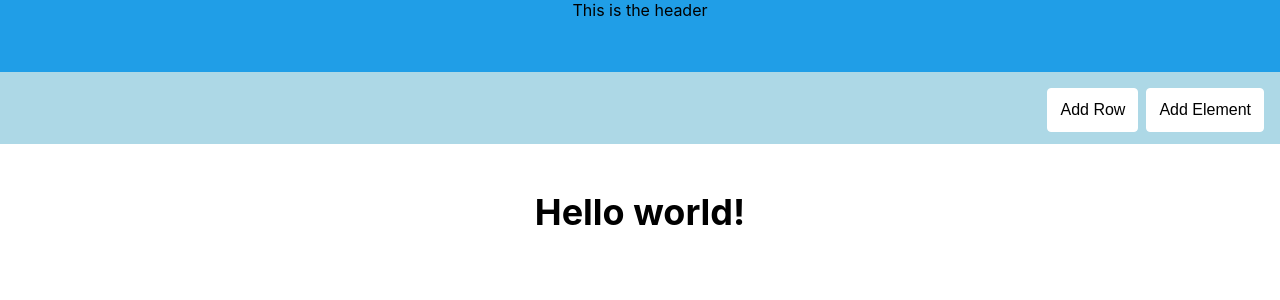
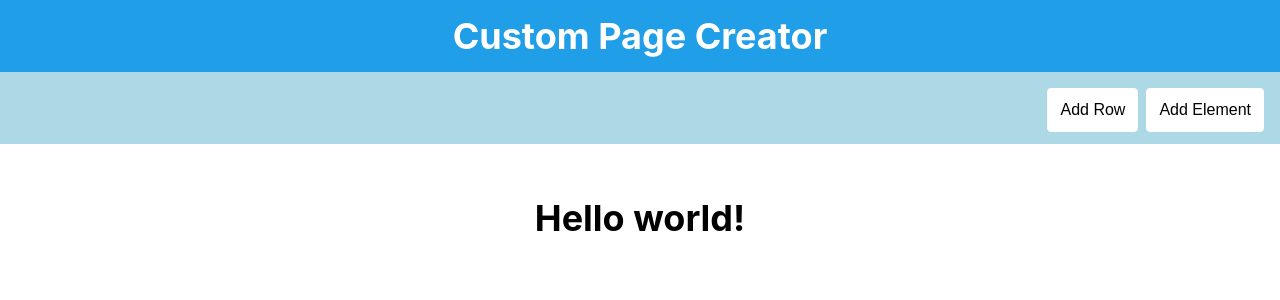
Before and after one commit to Ashu0039/custom-page-creator, a React (Create React App) app: page / in a window 1280 px wide. Shown: the top 300 px of the page. Built offline with nearby package versions, Linux system fonts and the light colour scheme.

Commit message:
Implementing delete functionality

```diff
--- a/src/App.css
+++ b/src/App.css
@@ -7,6 +7,10 @@
 .App .header {
   height: 72px;
   background: rgb(32, 158, 231);
+  line-height: 72px;
+  font-size: 36px;
+  font-weight: bold;
+  color: white;
 }
 
 .App .editor {
--- a/src/components/Editor.jsx
+++ b/src/components/Editor.jsx
@@ -263,9 +263,40 @@ class Editor extends Component {
 
   closeEditElement = () => this.setState({ showEditingElement: false, elementToEdit: null })
 
+  deleteElementAtPos = ({ rowPos, columnPos }) => {
+    if (rowPos === -1 || columnPos === -1) {
+      console.error('invalid position --> ', rowPos, columnPos);
+      return;
+    }
+
+    const { rows } = this.state;
+
+    const rowData = rows[rowPos];
+
+    const columnData = rowData.columns[columnPos];
+    // console.log('row --> ', rowData, ' column ', columnData);
+
+    const newEmptyElement = emptyElement();
+
+    const updatedColumnData = {
+      ...columnData,
+      element: newEmptyElement,
+    };
+
+    const updatedRow = {
+      ...rowData,
+      columns: [...rowData.columns.slice(0, columnPos), updatedColumnData, ...rowData.columns.slice(columnPos + 1)],
+    };
+
+    const updatedRows = [...rows.slice(0, rowPos), updatedRow, ...rows.slice(rowPos + 1)];
+
+    this.setState({ rows: updatedRows });
+  }
+
   deleteElementClicked = (element) => {
     const { rowPos, columnPos } = element;
     console.log('delete element clicked --> ', rowPos, columnPos);
+    this.deleteElementAtPos({ rowPos, columnPos });
   }
 
   render() {
--- a/src/components/Header.jsx
+++ b/src/components/Header.jsx
@@ -1,7 +1,7 @@
 import React from 'react';
 
 const Header = () => (
-  <div className="header">This is the header</div>
+  <div className="header">Custom Page Creator</div>
 );
 
 export default Header;
--- a/src/components/Rows.css
+++ b/src/components/Rows.css
@@ -17,7 +17,7 @@
 
 .row .column {
   flex: 1;
-  padding: 0 6px;
+  padding: 6px;
   border: 2px solid transparent;
   border-radius: 3px;
   position: relative;
```
